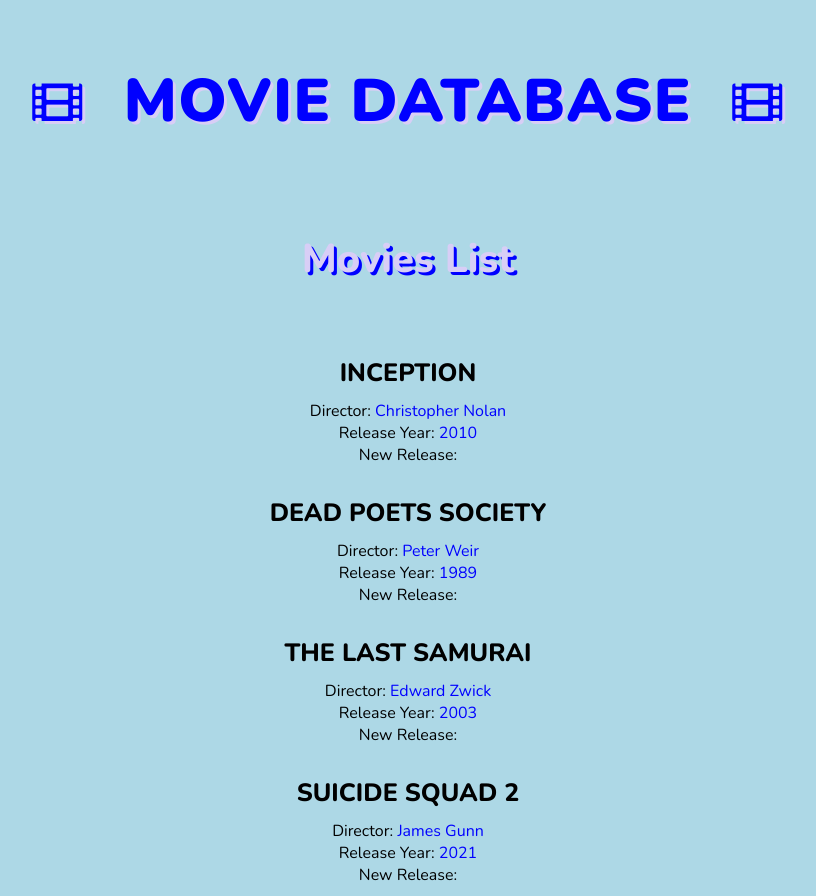
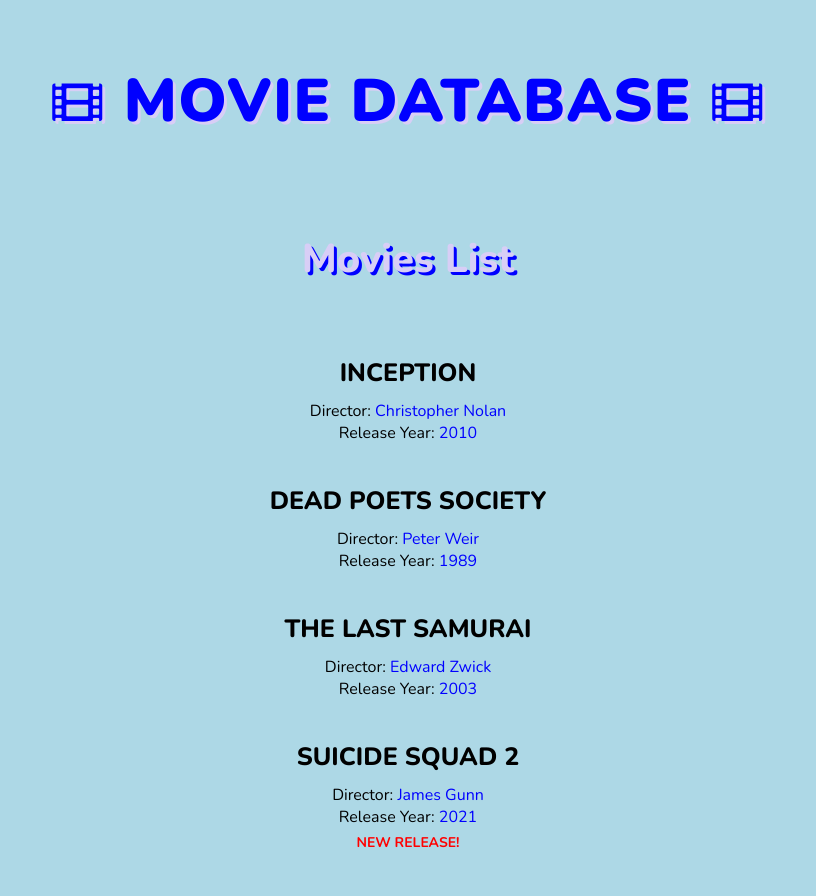
Before and after one commit to PatriziaCrimi/php-oop-1, a PHP site: page / in a window 1280 px wide. Shown: the whole page, without its empty margins (232-1048 px from the left). After the commit the page ends 848 px from the top, so only its background shows below. Run offline with PHP 8.4, Linux system fonts and the light colour scheme.

Commit message:
If statement for printing "New Release" added

```diff
--- a/index.php
+++ b/index.php
@@ -7,6 +7,9 @@
   vengono istanziati almeno due oggetti ‘Movie’
   e stampati a schermo i valori delle relative proprietà
 */
+
+// VARIABLES & CONSTANTS INITIALIZATION
+$current_year = 2021;
 
 // CLASS CREATION
 class Movie {
@@ -38,9 +41,9 @@ class Movie {
   }
 
   // SETTER FUNCTION
-  public function setNewRelease($release_year) {
-    $current_year = 2021;
-    if($release_year >= $current_year) {
+  public function setNewRelease($release_year, $this_year) {
+    $this_year = $current_year;
+    if($release_year >= $this_year) {
       $this->new_release = true;
     } else {
       $this->new_release = false;
@@ -118,13 +121,12 @@ $suicide_squad_2 = new Movie('Suicide Squad 2', 2021);
                 ?>
               </span>
             </p>
-            <p>New Release:
-              <span>
+            <p class="release-info">
               <?php
-                // setNewRelease($inception->release_year);
-                echo($inception->new_release);
+                if ($inception->release_year >= $current_year) {
+                  echo('New Release!');
+                }
               ?>
-              </span>
             </p>
           </li>
           <!-- Dead Poets Society -->
@@ -148,12 +150,12 @@ $suicide_squad_2 = new Movie('Suicide Squad 2', 2021);
                 ?>
               </span>
             </p>
-            <p>New Release:
-              <span>
+            <p class="release-info">
               <?php
-                echo($dead_poets_society->new_release);
+                if ($dead_poets_society->release_year >= $current_year) {
+                  echo('New Release!');
+                }
               ?>
-              </span>
             </p>
           </li>
           <!-- The Last Samurai -->
@@ -177,12 +179,12 @@ $suicide_squad_2 = new Movie('Suicide Squad 2', 2021);
                 ?>
               </span>
             </p>
-            <p>New Release:
-              <span>
+            <p class="release-info">
               <?php
-                echo($the_last_samurai->new_release);
+                if ($the_last_samurai->release_year >= $current_year) {
+                  echo('New Release!');
+                }
               ?>
-              </span>
             </p>
           </li>
           <!-- Suicide Squad 2 -->
@@ -206,12 +208,12 @@ $suicide_squad_2 = new Movie('Suicide Squad 2', 2021);
                 ?>
               </span>
             </p>
-            <p>New Release:
-              <span>
+            <p class="release-info">
               <?php
-                echo($suicide_squad_2->new_release);
+                if ($suicide_squad_2->release_year >= $current_year) {
+                  echo('New Release!');
+                }
               ?>
-              </span>
             </p>
           </li>
         </ul>
--- a/style.css
+++ b/style.css
@@ -15,7 +15,7 @@ h1 {
   color: blue;
   text-shadow: 3px 3px #D8CEF6;
   padding: 60px 0;
-  font-size: 40px;
+  font-size: 30px;
 }
 
 h2 {
@@ -63,19 +63,27 @@ span {
 
 h1::before {
   content: '\f008';
-  margin-right: 40px;
+  margin-right: 20px;
 }
 
 h1::after {
   content: '\f008';
-  margin-left: 40px;
+  margin-left: 20px;
 }
 
 h1::before,
 h1::after {
   font-family: "Font Awesome 5 Free";
   font-weight: 700;
-  font-size: 40px;
+  font-size: 30px;
+}
+
+p.release-info {
+  padding: 5px 0;
+  color: red;
+  font-weight: 700;
+  font-size: 14px;
+  text-transform: uppercase;
 }
 
 /* ------------------- MEDIA QUERY ------------------- */
```
Lines whose indentation alone changed are shown as unchanged.
